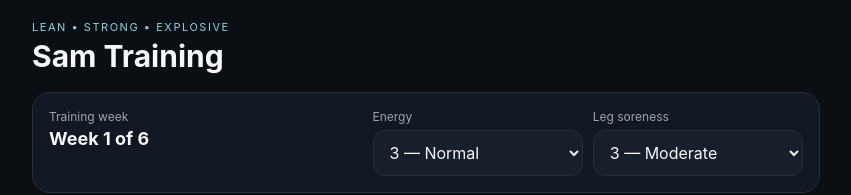
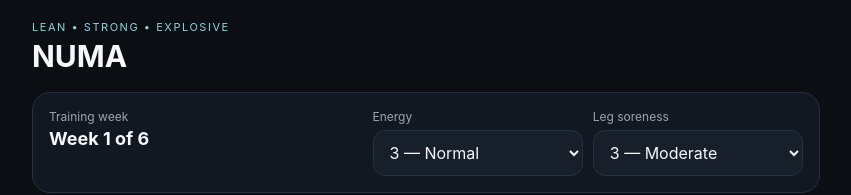
Before and after one commit to smartinezdf/training, a plain HTML site: page index.html in a window 1280 px wide. Shown: the top 195 px of the page, without its empty margins (214-1065 px from the left). Drawn offline with Linux system fonts and the light colour scheme.

Commit message:
Add files via upload

```diff
--- a/index.html
+++ b/index.html
@@ -6,18 +6,18 @@
   <meta name="theme-color" content="#111827" />
   <meta name="apple-mobile-web-app-capable" content="yes" />
   <meta name="apple-mobile-web-app-status-bar-style" content="black-translucent" />
-  <meta name="apple-mobile-web-app-title" content="Sam Training" />
+  <meta name="apple-mobile-web-app-title" content="NUMA" />
   <link rel="manifest" href="manifest.webmanifest" />
   <link rel="apple-touch-icon" href="icons/icon-192.png" />
   <link rel="stylesheet" href="styles.css" />
-  <title>Sam Training</title>
+  <title>NUMA</title>
 </head>
 <body>
   <main class="app-shell">
     <header class="topbar">
       <div>
         <div class="eyebrow">LEAN • STRONG • EXPLOSIVE</div>
-        <h1>Sam Training</h1>
+        <h1>NUMA</h1>
       </div>
       <button id="installBtn" class="ghost hidden" type="button">Install</button>
     </header>
```
